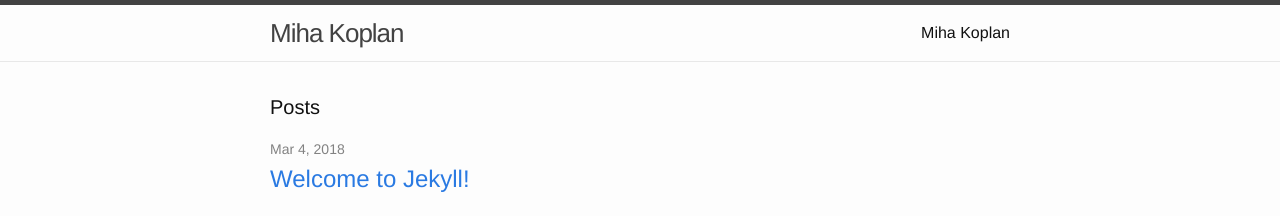
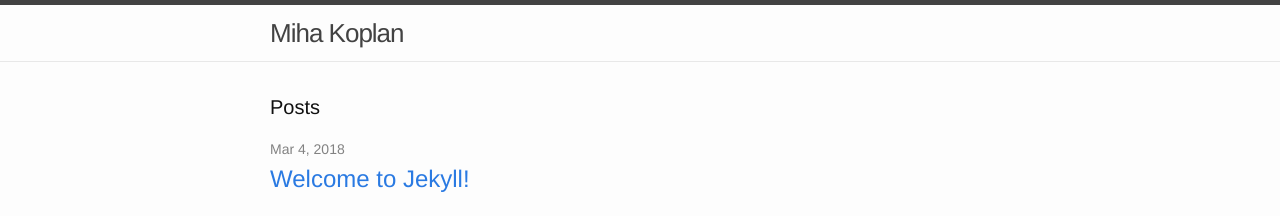
Before and after one commit to Koplan/koplan.github.io, a Jekyll site: the page built from index.html, in a window 1280 px wide. Shown: the top 216 px of the page. Built offline with Jekyll 4.4.1, drawn with Linux system fonts in a browser that asks for light colours.

Commit message:
Update header.html

```diff
--- a/_includes/header.html
+++ b/_includes/header.html
@@ -16,7 +16,7 @@
       <div class="trigger">
         {% for my_page in site.pages %}
           {% if my_page.title %}
-          <a class="page-link" href="{{ my_page.url | prepend: site.baseurl }}">{{ site.title }}</a>
+          <a class="page-link" href="{{ my_page.url | prepend: site.baseurl }}">{{ page.title }}</a>
           {% endif %}
         {% endfor %}
       </div>
```
